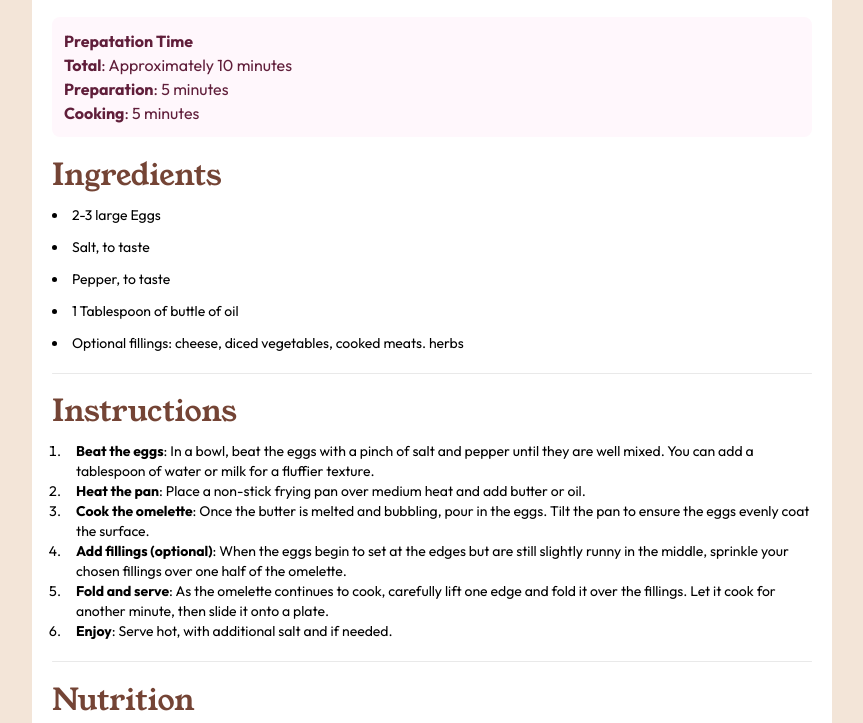
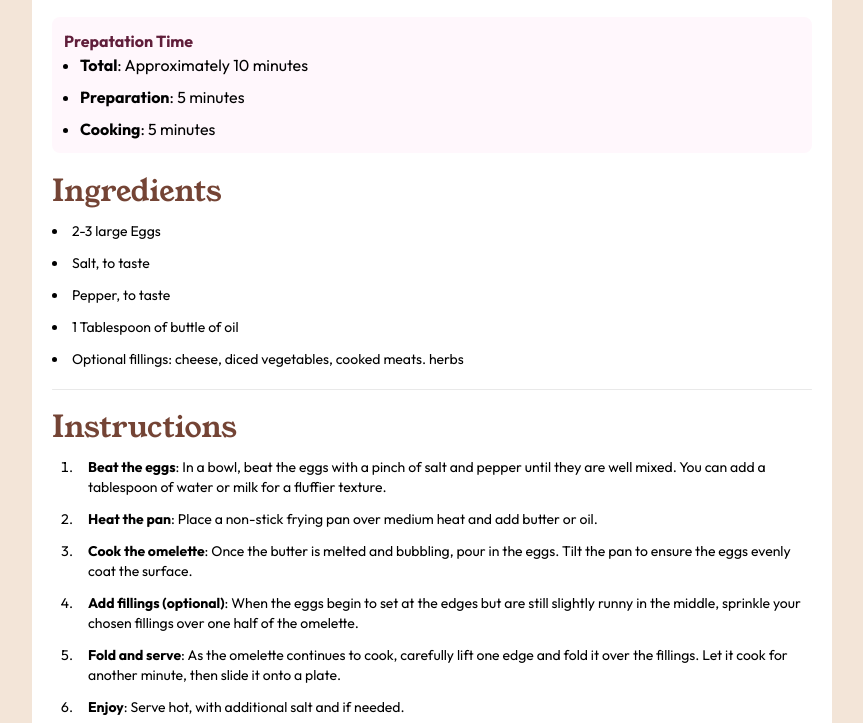
Before and after one commit to xandymelo/frontendmentor, a plain HTML site: page index.html in a window 1280 px wide. Shown: the part 588-1311 px from the top of the page, without its empty margins (208-1071 px from the left). Drawn offline with nearby package versions, Linux system fonts and the light colour scheme.

Commit message:
recipe-page: fix: margins and ul

```diff
--- a/index.html
+++ b/index.html
@@ -31,10 +31,10 @@
             <!-- preparation time -->
             <div class="rounded-lg bg-[#fff7fc] w-full p-3 font-['Outfit']">
               <h3 class="font-bold text-[#601e3a]">Prepatation Time</h3>
-              <ul>
-                  <li class="text-[#601e3a]"><b>Total</b>: Approximately 10 minutes</li>
-                  <li class="text-[#601e3a]"><b>Preparation</b>: 5 minutes</li>
-                  <li class="text-[#601e3a]"><b>Cooking</b>: 5 minutes</li>
+              <ul class="list-disc pl-4">
+                  <li class=" mb-2"><b>Total</b>: Approximately 10 minutes</li>
+                  <li class=" mb-2"><b>Preparation</b>: 5 minutes</li>
+                  <li class=""><b>Cooking</b>: 5 minutes</li>
               </ul>
             </div>
             <!-- ingredients -->
@@ -55,27 +55,27 @@
             <div class="flex flex-col gap-3">
               <h2 class="text-3xl text-[#744435]">Instructions</h2>
               <div class="pl-3 font-['Outfit'] text-sm flex gap-3 flex-col">
-                <ol class="list-decimal">
-                  <li class="pl-3">
+                <ol class="list-decimal pl-3">
+                  <li class="pl-3 mb-3 mb-3">
                     <b>Beat the eggs</b>: In a bowl, beat the eggs with a pinch of
                     salt and pepper until they are well mixed. You can add a
                     tablespoon of water or milk for a fluffier texture.
                   </li>
-                  <li class="pl-3">
+                  <li class="pl-3 mb-3">
                     <b>Heat the pan</b>: Place a non-stick frying pan over medium heat
                     and add butter or oil.
                   </li>
-                  <li class="pl-3">
+                  <li class="pl-3 mb-3">
                     <b>Cook the omelette</b>: Once the butter is melted and bubbling,
                     pour in the eggs. Tilt the pan to ensure the eggs evenly coat the
                     surface.
                   </li>
-                  <li class="pl-3">
+                  <li class="pl-3 mb-3">
                     <b>Add fillings (optional)</b>: When the eggs begin to set at the
                     edges but are still slightly runny in the middle, sprinkle your
                     chosen fillings over one half of the omelette.
                   </li>
-                  <li class="pl-3">
+                  <li class="pl-3 mb-3">
                     <b>Fold and serve</b>: As the omelette continues to cook,
                     carefully lift one edge and fold it over the fillings. Let it cook
                     for another minute, then slide it onto a plate.
```
